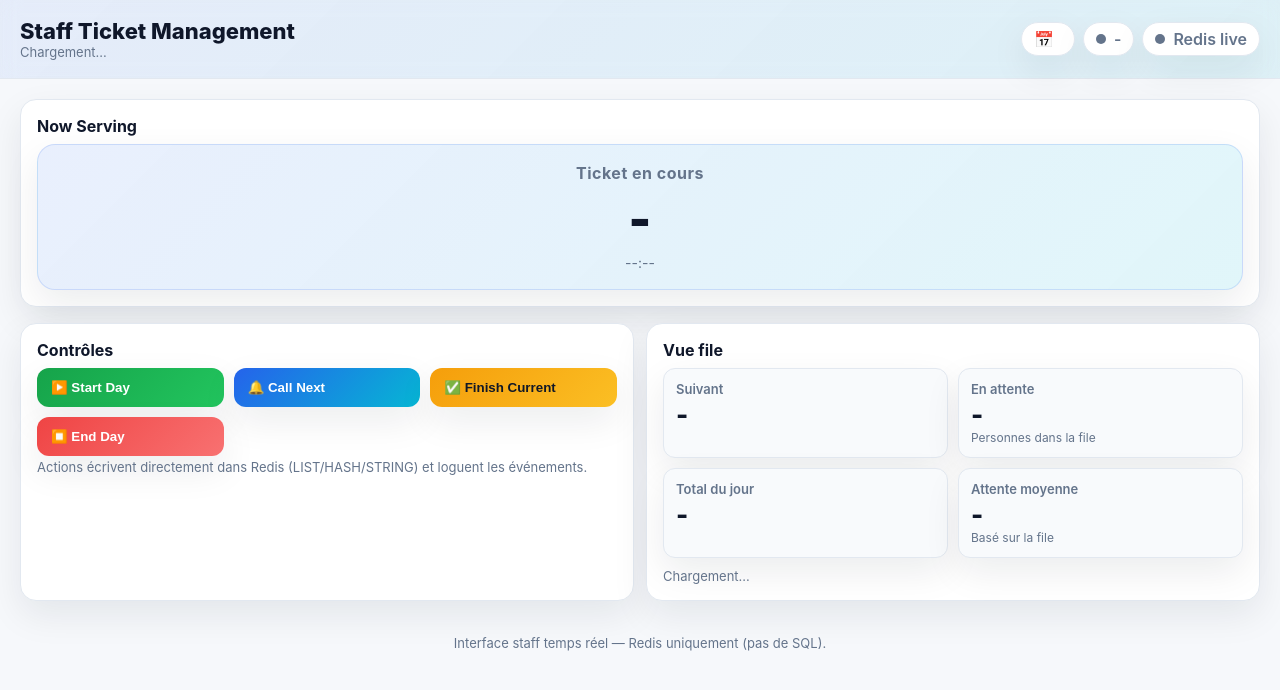
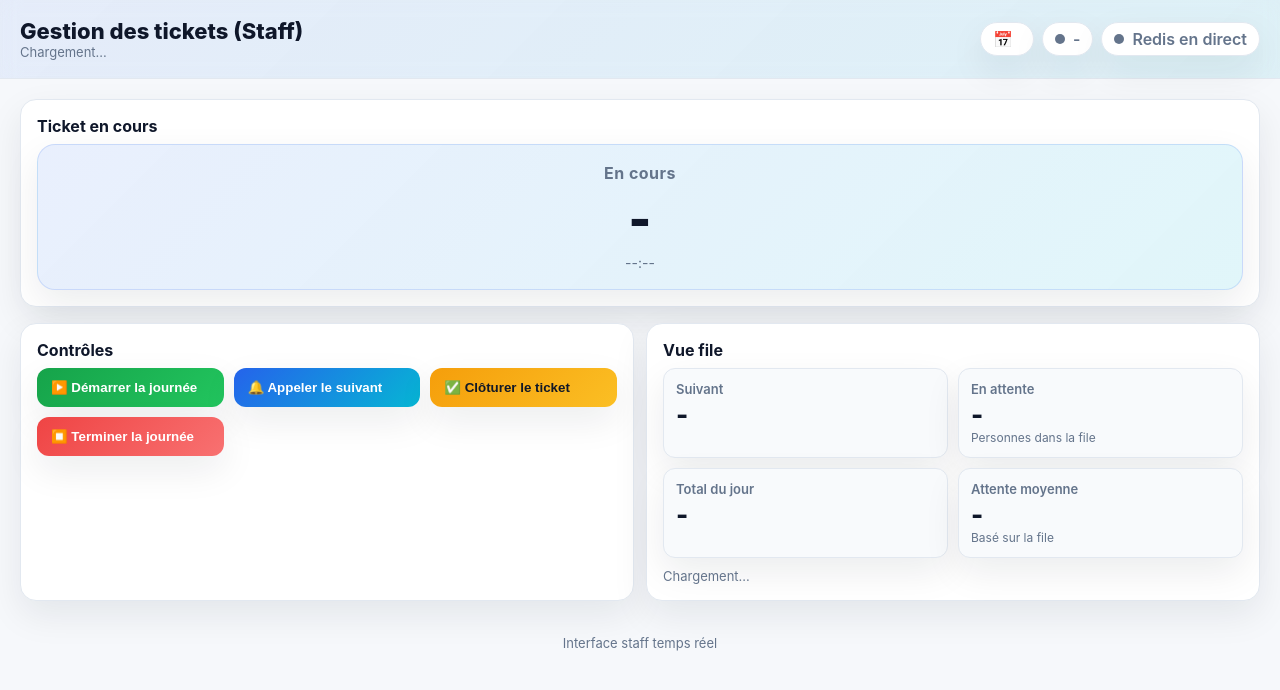
Before and after one commit to Bouthaina19/Real-Time-User-Session-Activity-Tracking-System, a Django app: template backend/tracking/templates/ticket_staff.html in a window 1280 px wide. Shown: the top 690 px of the page. Run offline with Django 4.2, Linux system fonts and the light colour scheme; the template is opened without the code that fills it, so the values that code supplies are empty.

Commit message:
français

```diff
--- a/backend/tracking/templates/ticket_public.html
+++ b/backend/tracking/templates/ticket_public.html
@@ -205,7 +205,6 @@
   <div class="toast" id="toast">Ticket pris</div>
 
   <script>
-    // Elements
     const btn = document.getElementById("btn-ticket");
     const ticketNumberEl = document.getElementById("ticket-number");
     const beforeEl = document.getElementById("before");
--- a/backend/tracking/templates/ticket_staff.html
+++ b/backend/tracking/templates/ticket_staff.html
@@ -3,7 +3,7 @@
 <head>
   <meta charset="UTF-8" />
   <meta name="viewport" content="width=device-width, initial-scale=1.0" />
-  <title>Staff Ticket Management</title>
+  <title>Gestion Tickets — Staff</title>
   <style>
     /* Palette sobre et contrastée pour usage sous pression */
     :root {
@@ -206,21 +206,21 @@
 
   <header>
     <div>
-      <div class="title">Staff Ticket Management</div>
+      <div class="title">Gestion des tickets (Staff)</div>
       <div class="status-text" id="status-text">En attente...</div>
     </div>
     <div class="controls">
       <div class="pill" id="pill-date">📅 <span id="today-date"></span></div>
       <div class="pill" id="pill-open"><span class="dot"></span><span id="service-status">-</span></div>
-      <div class="pill" id="pill-redis"><span class="dot"></span>Redis live</div>
+      <div class="pill" id="pill-redis"><span class="dot"></span>Redis en direct</div>
     </div>
   </header>
 
   <main>
     <div class="card">
-      <h2>Now Serving</h2>
+      <h2>Ticket en cours</h2>
       <div class="now-serving">
-        <div class="now-label">Ticket en cours</div>
+        <div class="now-label">En cours</div>
         <div class="now-ticket" id="now-ticket">-</div>
         <div class="now-time" id="now-time">--:--</div>
       </div>
@@ -230,12 +230,11 @@
       <div class="card">
         <h2>Contrôles</h2>
         <div class="actions">
-          <button class="btn green" id="btn-start">▶️ Start Day</button>
-          <button class="btn blue" id="btn-call">🔔 Call Next</button>
-          <button class="btn amber" id="btn-finish">✅ Finish Current</button>
-          <button class="btn red" id="btn-end">⏹️ End Day</button>
+          <button class="btn green" id="btn-start">▶️ Démarrer la journée</button>
+          <button class="btn blue" id="btn-call">🔔 Appeler le suivant</button>
+          <button class="btn amber" id="btn-finish">✅ Clôturer le ticket</button>
+          <button class="btn red" id="btn-end">⏹️ Terminer la journée</button>
         </div>
-        <small class="status-text">Actions écrivent directement dans Redis (LIST/HASH/STRING) et loguent les événements.</small>
       </div>
       <div class="card">
         <h2>Vue file</h2>
@@ -266,7 +265,7 @@
     </div>
   </main>
 
-  <footer>Interface staff temps réel — Redis uniquement (pas de SQL).</footer>
+  <footer>Interface staff temps réel</footer>
 
   <script>
     // Séparation JS pour clarté : fetch snapshot, binder actions, afficher Redis en direct.
```
Also changed, not shown: backend/tracking/templates/dashboard.html (+10 -8 lines).
